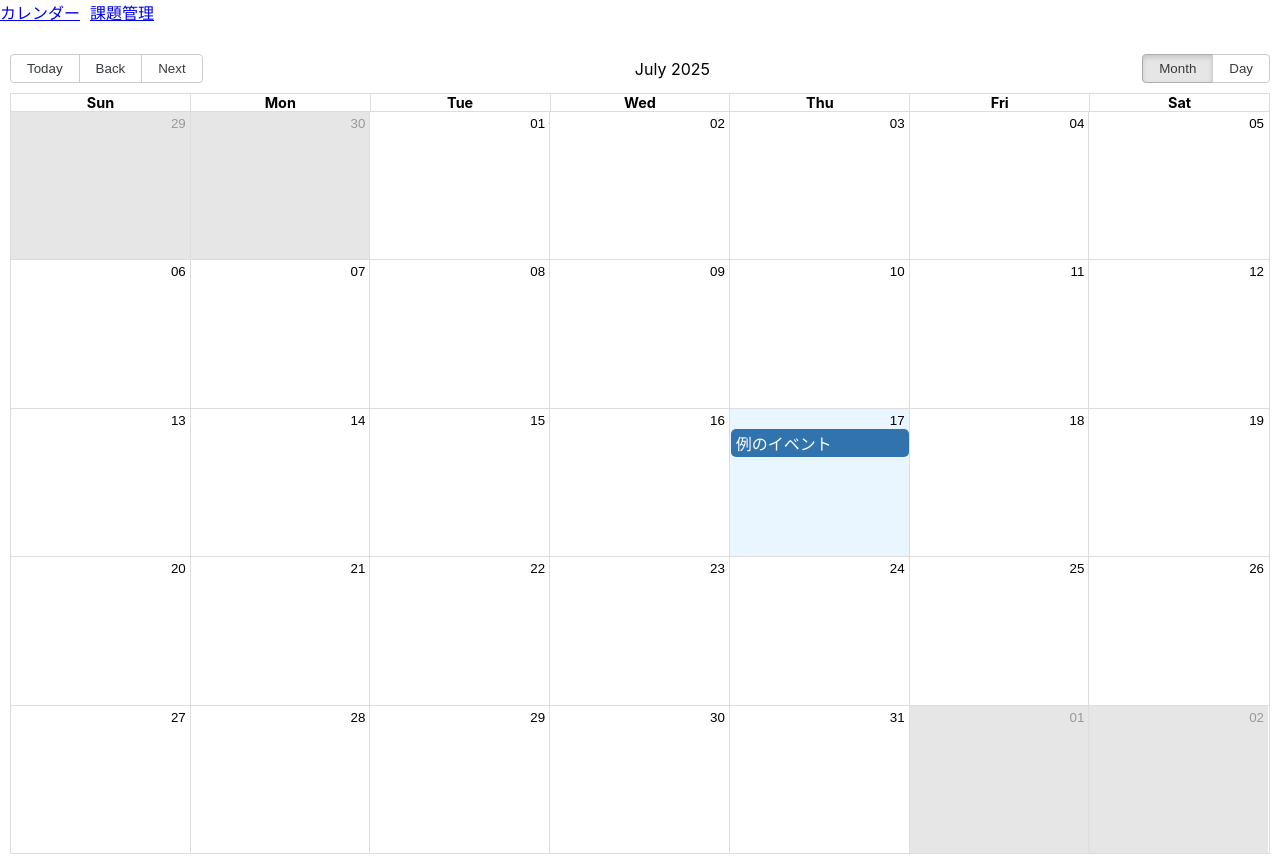
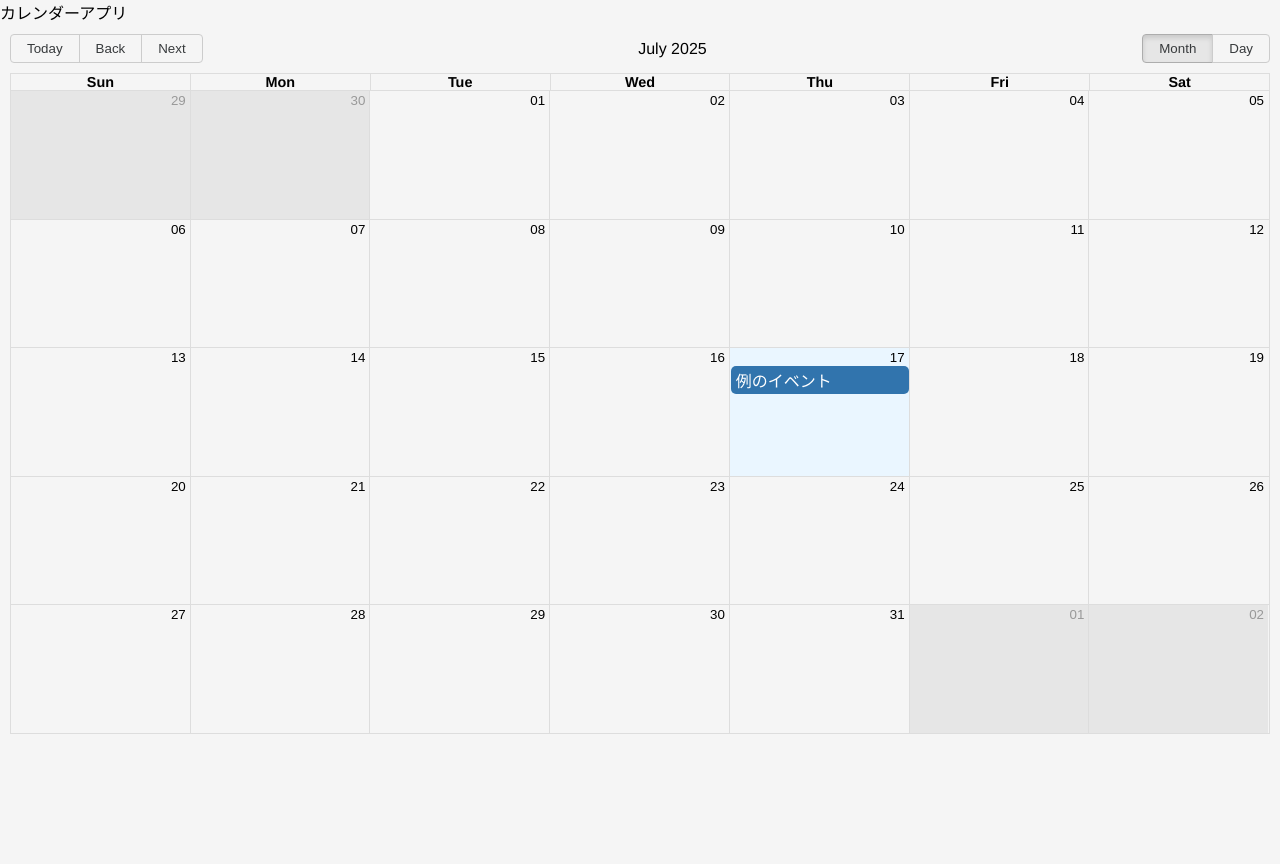
Before and after one commit to csno25810/my-app-2025, a React (Create React App) app: page / in a window 1280 px wide. After the commit the page ends 800 px from the top, so only its background shows below. Built offline with nearby package versions, Linux system fonts and the light colour scheme.

Commit message:
カレンダー機能の強化

```diff
--- a/src/App.css
+++ b/src/App.css
@@ -1,38 +1,51 @@
-.App {
-  text-align: center;
+/* App.css */
+
+html,
+body,
+#root {
+  height: 100%;
+  margin: 0;
+  padding: 0;
+  overflow: hidden; /* スクロールを防ぐ */
+  font-family: 'Helvetica Neue', Helvetica, Arial, sans-serif;
+  background-color: #f5f5f5;
 }
 
-.App-logo {
-  height: 40vmin;
-  pointer-events: none;
+/* カレンダーページのスタイル */
+.calendar-container {
+  height: 100%;
+  display: flex;
+  flex-direction: column;
 }
 
-@media (prefers-reduced-motion: no-preference) {
-  .App-logo {
-    animation: App-logo-spin infinite 20s linear;
-  }
+/* カレンダー本体 */
+.rbc-calendar {
+  flex: 1;
 }
 
-.App-header {
-  background-color: #282c34;
-  min-height: 100vh;
+/* モーダルやその他UIに必要な場合 */
+.modal {
+  position: fixed;
+  top: 0;
+  left: 0;
+  width: 100%;
+  height: 100%;
+  background: rgba(0, 0, 0, 0.4);
   display: flex;
-  flex-direction: column;
   align-items: center;
   justify-content: center;
-  font-size: calc(10px + 2vmin);
-  color: white;
 }
 
-.App-link {
-  color: #61dafb;
+/* ボタンの基本スタイル */
+.button {
+  padding: 8px 16px;
+  border: none;
+  background-color: #007bff;
+  color: white;
+  border-radius: 4px;
+  cursor: pointer;
 }
 
-@keyframes App-logo-spin {
-  from {
-    transform: rotate(0deg);
-  }
-  to {
-    transform: rotate(360deg);
-  }
+.button:hover {
+  background-color: #0056b3;
 }
--- a/src/App.js
+++ b/src/App.js
@@ -1,24 +1,15 @@
-import React from 'react';
-import { BrowserRouter as Router, Routes, Route } from 'react-router-dom';
-import Calendar from './pages/Calendar';
-import Tasks from './pages/Tasks';
+import React from "react";
+import CalendarView from "./components/CalendarView";
+import "./App.css";
 
 function App() {
   return (
-    <Router>
-      <div>
-        <nav style={{ marginBottom: '20px' }}>
-          <a href="/" style={{ marginRight: '10px' }}>カレンダー</a>
-          <a href="/tasks">課題管理</a>
-        </nav>
-
-        <Routes>
-          <Route path="/" element={<Calendar />} />
-          <Route path="/calendar" element={<Calendar />} />
-          <Route path="/tasks" element={<Tasks />} />
-        </Routes>
-      </div>
-    </Router>
+    <div className="App">
+      <header className="App-header">カレンダーアプリ</header>
+      <main className="App-main">
+        <CalendarView />
+      </main>
+    </div>
   );
 }
 
--- /dev/null
+++ b/src/components/CalendarView.js
@@ -0,0 +1,9 @@
+// CalendarView.js
+import React from "react";
+import Calendar from "../pages/Calendar";
+
+const CalendarView = () => {
+  return <Calendar />;
+};
+
+export default CalendarView;
--- a/src/pages/Calendar.js
+++ b/src/pages/Calendar.js
@@ -1,5 +1,5 @@
-import React, { useState } from 'react';  // useStateを追加
-import { Calendar, dateFnsLocalizer } from 'react-big-calendar';
+import React, { useState } from 'react';
+import { Calendar, dateFnsLocalizer, Views } from 'react-big-calendar';
 import 'react-big-calendar/lib/css/react-big-calendar.css';
 import { format, parse, startOfWeek, getDay } from 'date-fns';
 import ja from 'date-fns/locale/ja';
@@ -16,44 +16,47 @@ const localizer = dateFnsLocalizer({
   locales,
 });
 
-export default function MyCalendar() {
-    // 表示中のビュー（month or day）
-    const [view, setView] = useState('month');
-    // 日ビュー表示時の対象日
-    const [date, setDate] = useState(new Date());
-
-    // イベントデータ
-    const [events, setEvents] = useState([
+const initialEvents = [
   {
     title: '例のイベント',
     start: new Date(),
     end: new Date(),
   },
-    ]);
+];
 
-  // 日付クリック時に日ビューへ切り替え＆日付セット
+export default function MyCalendar() {
+  const [events, setEvents] = useState(initialEvents);
+  const [view, setView] = useState('month'); // 現在のビュー状態
+  const [date, setDate] = useState(new Date()); // カレンダーの表示開始日
+
+  // 日付クリック時の処理
   const handleSelectDate = (slotInfo) => {
     setDate(slotInfo.start);
     setView('day'); // 日ビューに切り替え
   };
 
-    // ビュー変更時にstate更新（戻るボタンなど対応用）
+  // ビュー切替時にstateも更新（戻るため）
   const handleViewChange = (newView) => {
     setView(newView);
   };
 
+    const handleNavigate = (newDate) => {
+      setDate(newDate);
+    };
+
   return (
-        <div style={{ height: '100vh', padding: '10px' }}>
+    <div style={{ height: 700, padding: '10px' }}>
       <Calendar
         localizer={localizer}
         events={events}
         startAccessor="start"
         endAccessor="end"
-            views={['month', 'day']}
-            view={view}
-            date={date}
-            onView={handleViewChange}
-            onSelectSlot={handleSelectDate}
+        views={['month', 'day']}  // 月と日ビューを許可
+        view={view}               // 現在のビューをstateで制御
+        date={date}               // 表示する日付をstateで制御
+        onView={handleViewChange} // ビューが変わった時の処理
+        onSelectSlot={handleSelectDate} // 日付クリック時の処理
+        onNavigate={handleNavigate}  // ← 追加
         selectable
         style={{ height: '100%' }}
       />
--- a/src/pages/Tasks.js
+++ /dev/null
@@ -1,51 +0,0 @@
-// src/pages/Tasks.js
-import React, { useState } from 'react';
-
-function Tasks() {
-  const [subject, setSubject] = useState('');
-  const [task, setTask] = useState('');
-  const [taskList, setTaskList] = useState([]);
-
-  const handleAddTask = () => {
-    if (subject && task) {
-      const newTask = { subject, task };
-      setTaskList([...taskList, newTask]);
-      setSubject('');
-      setTask('');
-    }
-  };
-
-  return (
-    <div style={{ padding: '20px' }}>
-      <h1>課題管理</h1>
-
-      <div style={{ marginBottom: '20px' }}>
-        <input
-          type="text"
-          placeholder="科目名"
-          value={subject}
-          onChange={(e) => setSubject(e.target.value)}
-          style={{ marginRight: '10px' }}
-        />
-        <input
-          type="text"
-          placeholder="課題内容"
-          value={task}
-          onChange={(e) => setTask(e.target.value)}
-          style={{ marginRight: '10px' }}
-        />
-        <button onClick={handleAddTask}>登録</button>
-      </div>
-
-      <ul>
-        {taskList.map((item, index) => (
-          <li key={index}>
-            <strong>{item.subject}</strong>: {item.task}
-          </li>
-        ))}
-      </ul>
-    </div>
-  );
-}
-
-export default Tasks;
```
Lines whose indentation alone changed are shown as unchanged.
